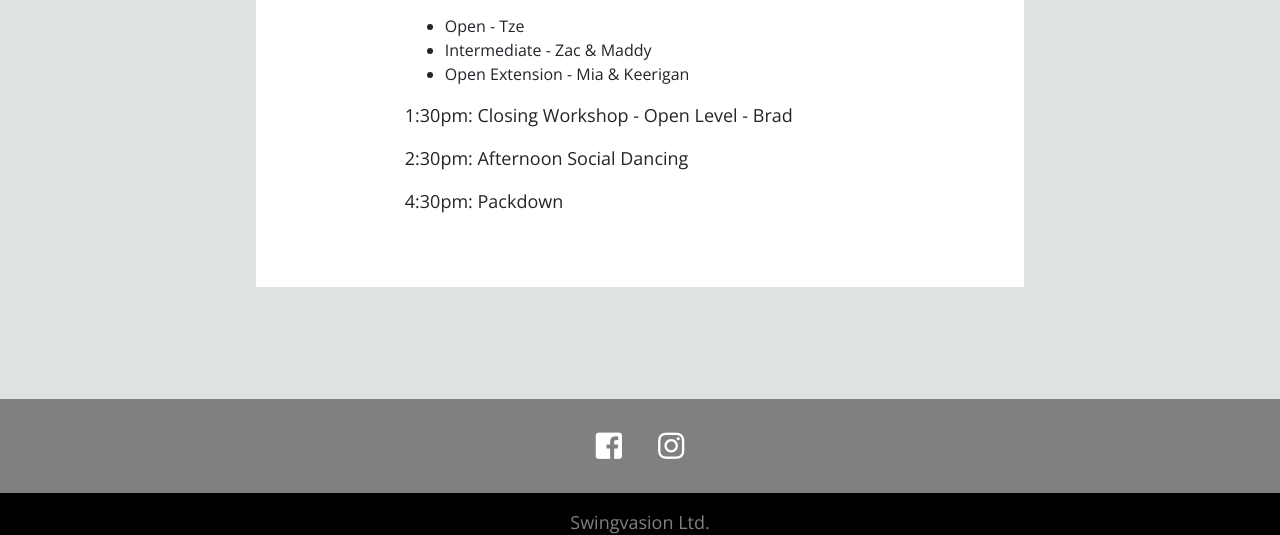
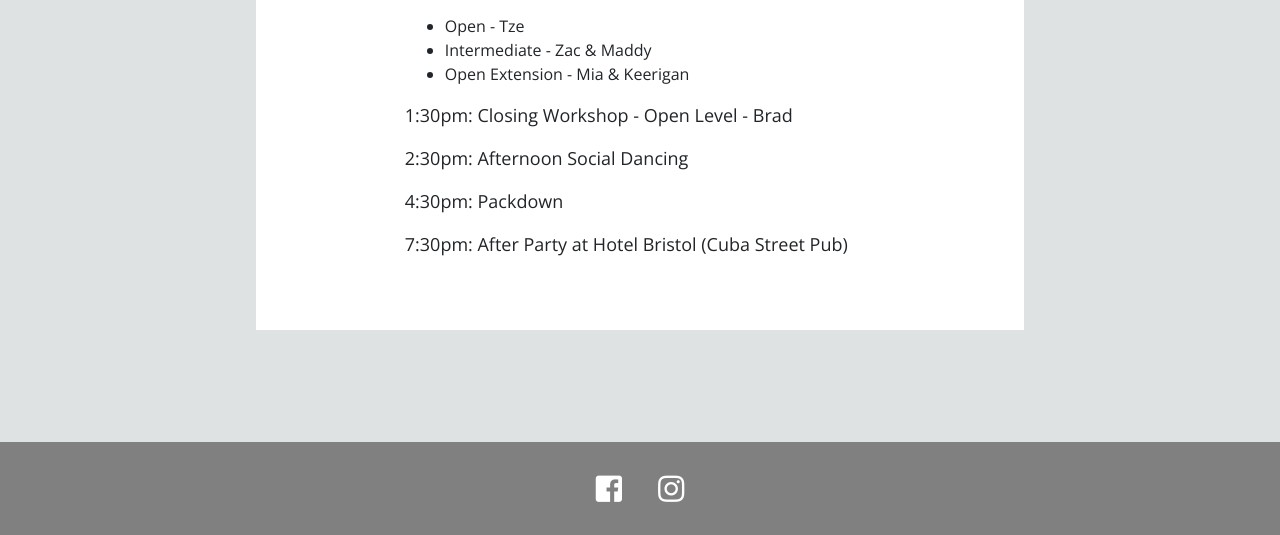
Before and after one commit to cherise-tan/swingvasion, a Node server app: page /schedule in a window 1280 px wide. Shown: the part 3219-3754 px from the top of the page. Run offline with Node 20, Linux system fonts and the light colour scheme.

Commit message:
Add after party

```diff
--- a/views/schedule.ejs
+++ b/views/schedule.ejs
@@ -128,6 +128,7 @@
             <p>1:30pm: Closing Workshop - Open Level - Brad</p>
             <p>2:30pm: Afternoon Social Dancing</p>
             <p>4:30pm: Packdown</p>
+            <p>7:30pm: After Party at Hotel Bristol (Cuba Street Pub)</p>
           </div>
         </div>
       </div>
```
